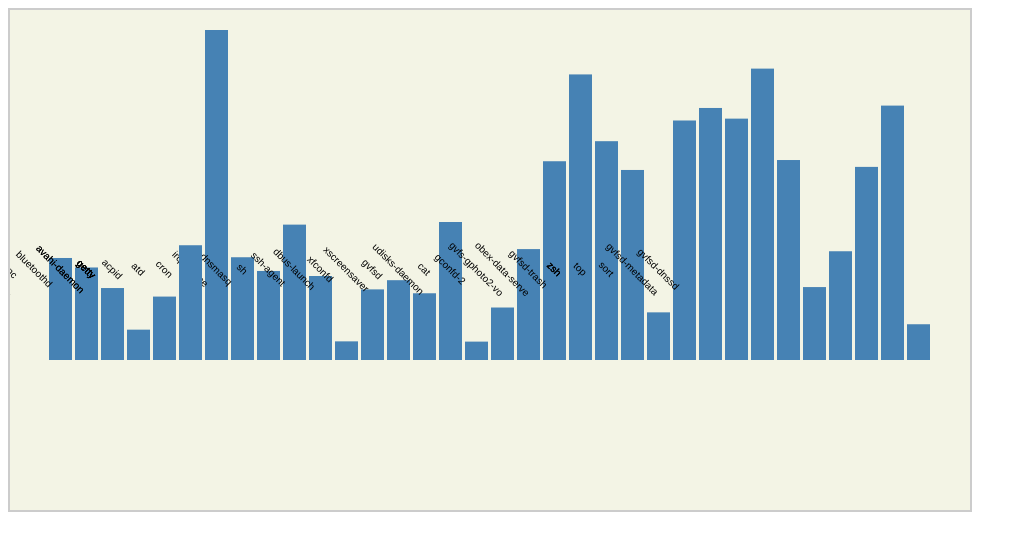
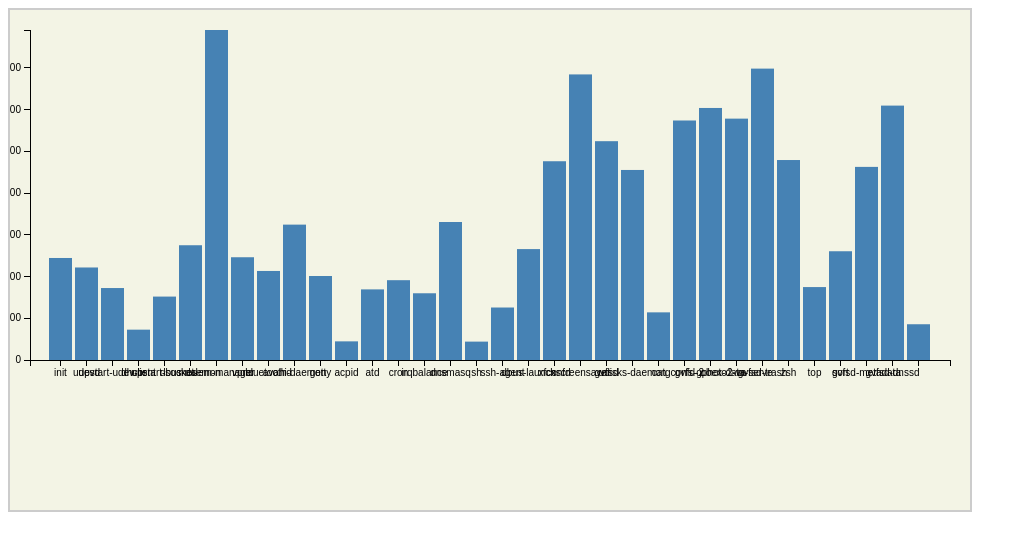
Before and after one commit to rodu/d3-learning, a website: page lets-make-a-bar-chart/bar-chart-3.html in a window 1280 px wide. Shown: the whole page, without its empty margins (0-1027 px from the left). Drawn offline with nearby package versions, Linux system fonts and the light colour scheme.

Commit message:
Inplements the chart with margins

```diff
--- a/lets-make-a-bar-chart/bar-chart-3.html
+++ b/lets-make-a-bar-chart/bar-chart-3.html
@@ -18,6 +18,17 @@
           font: 10px sans-serif;
           text-anchor: middle;
         }
+
+        .axis text {
+          font: 10px sans-serif;
+        }
+
+        .axis path,
+        .axis line {
+          fill: none;
+          stroke: #000;
+          shape-rendering: crispEdges;
+        }
     </style>
     <script src="/bower_components/d3/d3.js"></script>
     <script src="bar-chart-3.js"></script>
--- a/lets-make-a-bar-chart/bar-chart-3.js
+++ b/lets-make-a-bar-chart/bar-chart-3.js
@@ -10,6 +10,12 @@ window.onload = function onLoad(){
             .rangeRoundBands([0, width], 0.1),
         y = d3.scale.linear()
             .range([height, 0]),
+        xAxis = d3.svg.axis()
+            .scale(x)
+            .orient('bottom'),
+        yAxis = d3.svg.axis()
+            .scale(y)
+            .orient('left'),
         chart = d3.select('.chart')
             .attr('width', width + margin.left + margin.right)
             .attr('height', height + margin.top + margin.bottom)
@@ -36,7 +42,32 @@ window.onload = function onLoad(){
             return d[DATA_PROP];
         })]);
 
-        bar = chart.selectAll('g')
+        chart.append('g')
+            .attr('class', 'x axis')
+            .attr('transform', 'translate(0,' + height + ')')
+            .call(xAxis);
+
+        chart.append('g')
+            .attr('class', 'y axis')
+            .call(yAxis);
+
+        chart.selectAll('.bar')
+            .data(data)
+            .enter().append('rect')
+                .attr('class', 'bar')
+                .attr('x', function xFn(d){
+                    return x(d.command);
+                })
+                .attr('y', function yFn(d){
+                    return y(d[DATA_PROP]);
+                })
+                .attr('height', function heightFn(d){
+                    return height - y(d[DATA_PROP]);
+                })
+                .attr('width', x.rangeBand());
+
+
+        /*bar = chart.selectAll('g')
         .data(data)
         .enter().append('g')
             .attr('transform', function transform(d){
@@ -56,12 +87,12 @@ window.onload = function onLoad(){
             .attr('x', x.rangeBand() / 2)
             /*.attr('y', function yFn(d){
                 return y(d[DATA_PROP]) + 10;
-            })*/
+            })
             .attr('y', height + 0)
-            /*.attr('dy', '0.75em')*/
             .attr('transform', 'rotate(45)')
             .text(function barText(d){
                 return d.command;
             });
+        */
     });
 };
```
